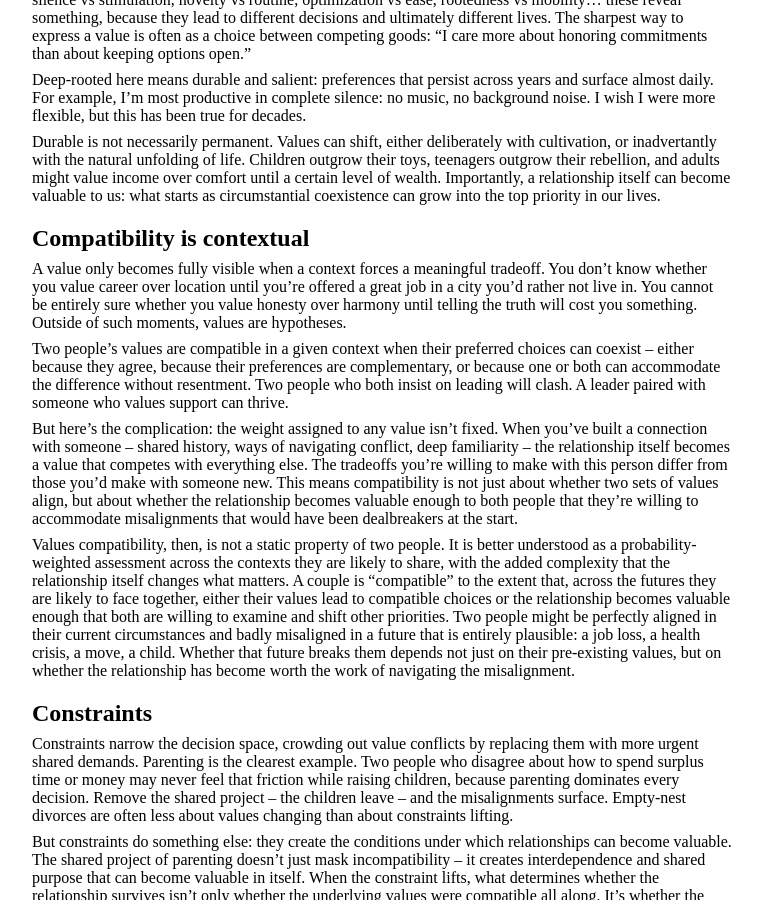
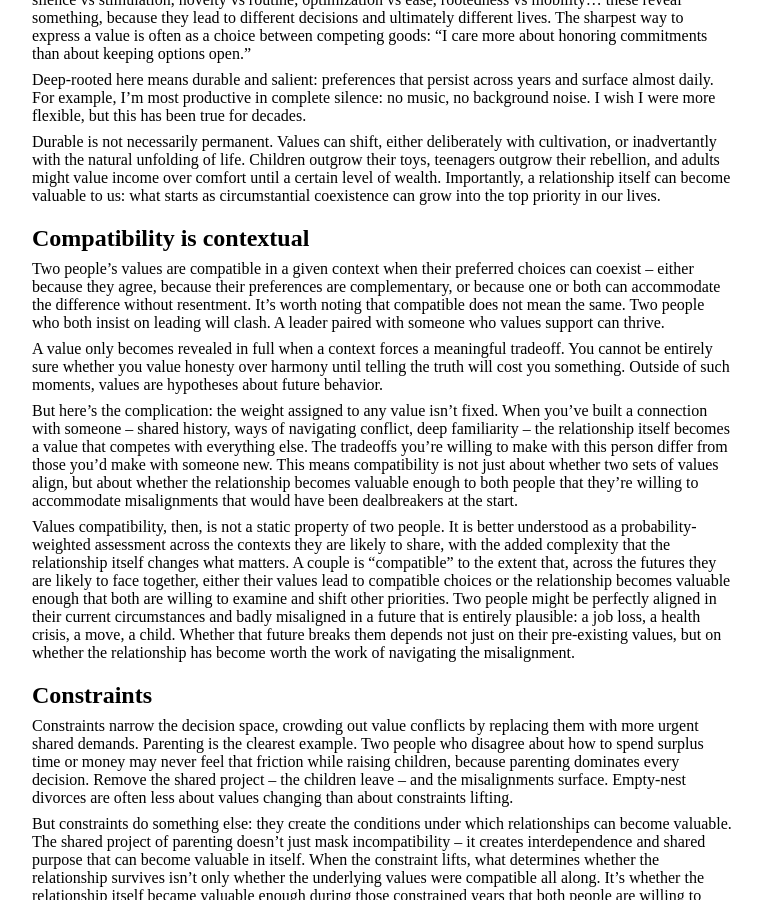
Before and after one commit to maxh/maxheinritz.com, a Jekyll site: the page built from _posts/2026-01-31-values-compatibility.md, in a window 1280 px wide and 900 px high, scrolled down 390 px. Shown: the whole window, without its empty margins (108-870 px from the left). Built offline with Jekyll 4.4.1, drawn with Linux system fonts in a browser that asks for light colours.

Commit message:
values flow

```diff
--- a/_posts/2026-01-31-values-compatibility.md
+++ b/_posts/2026-01-31-values-compatibility.md
@@ -18,9 +18,9 @@
 
 ## Compatibility is contextual
 
-A value only becomes fully visible when a context forces a meaningful tradeoff. You don't know whether you value career over location until you're offered a great job in a city you'd rather not live in. You cannot be entirely sure whether you value honesty over harmony until telling the truth will cost you something. Outside of such moments, values are hypotheses.
+Two people's values are compatible in a given context when their preferred choices can coexist – either because they agree, because their preferences are complementary, or because one or both can accommodate the difference without resentment. It's worth noting that compatible does not mean the same. Two people who both insist on leading will clash. A leader paired with someone who values support can thrive.
 
-Two people's values are compatible in a given context when their preferred choices can coexist – either because they agree, because their preferences are complementary, or because one or both can accommodate the difference without resentment. Two people who both insist on leading will clash. A leader paired with someone who values support can thrive.
+A value only becomes revealed in full when a context forces a meaningful tradeoff. You cannot be entirely sure whether you value honesty over harmony until telling the truth will cost you something. Outside of such moments, values are hypotheses about future behavior.
 
 But here's the complication: the weight assigned to any value isn't fixed. When you've built a connection with someone – shared history, ways of navigating conflict, deep familiarity – the relationship itself becomes a value that competes with everything else. The tradeoffs you're willing to make with this person differ from those you'd make with someone new. This means compatibility is not just about whether two sets of values align, but about whether the relationship becomes valuable enough to both people that they're willing to accommodate misalignments that would have been dealbreakers at the start.
 
```
